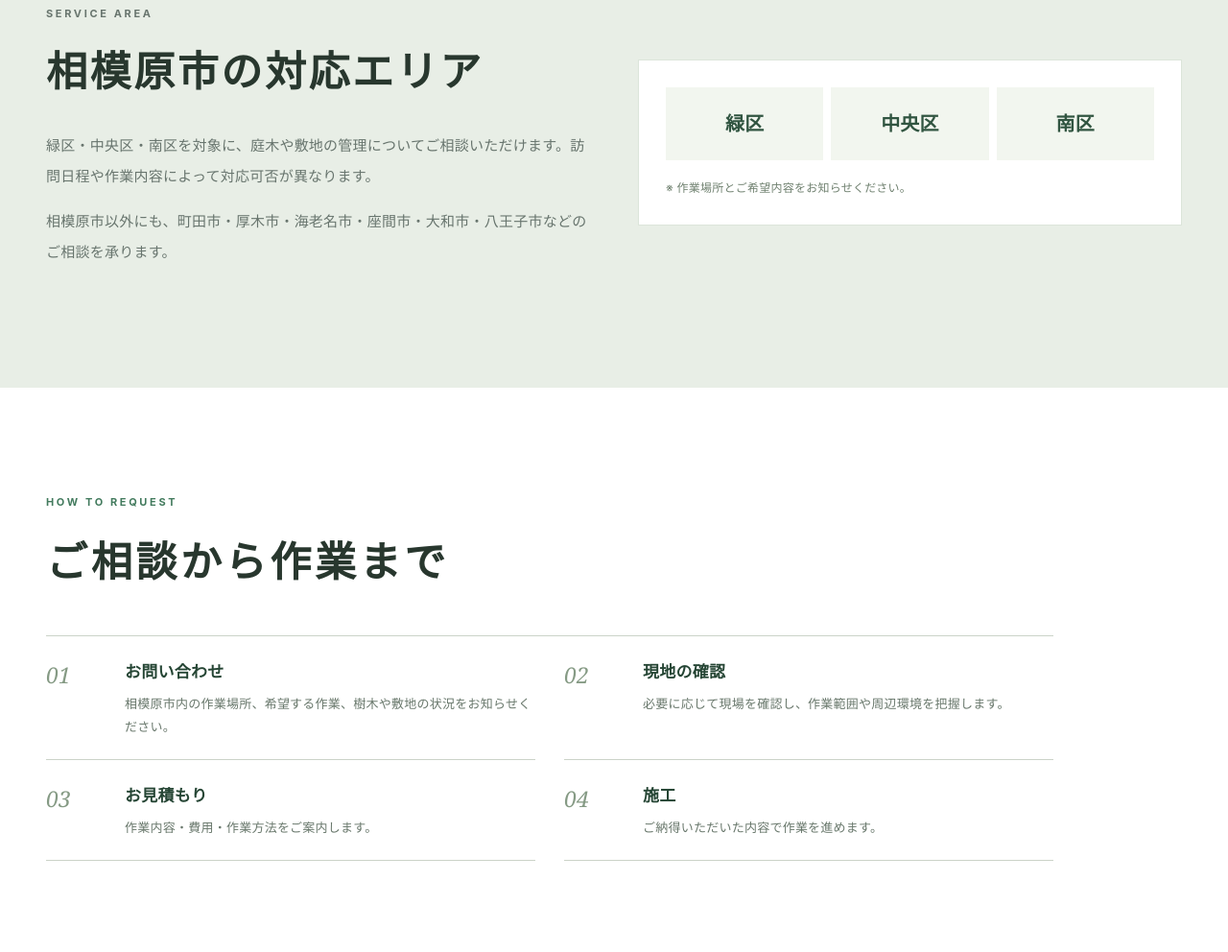
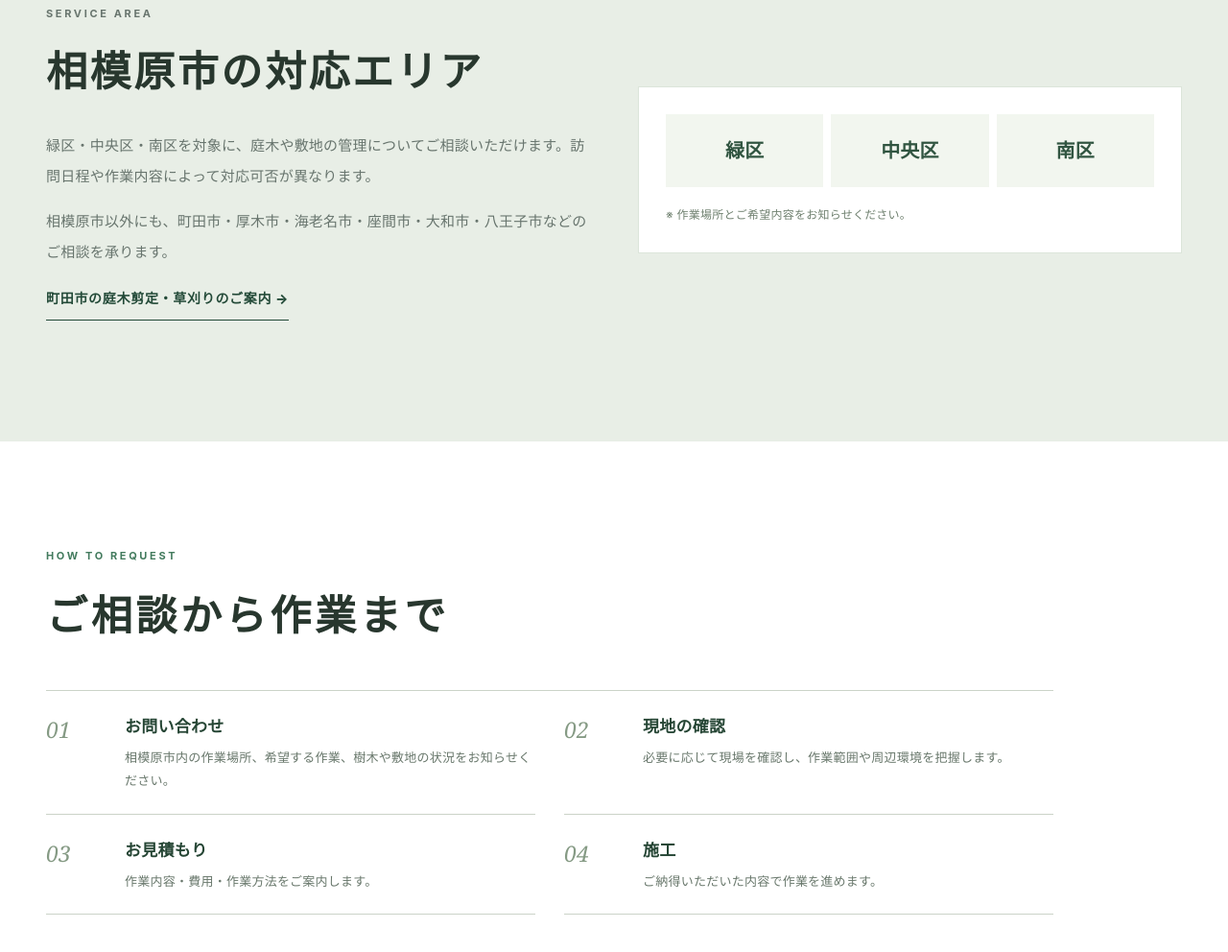
Before and after one commit to yasunari1517-stack/wiztree-website, a plain HTML site: page sagamihara.html in a window 1280 px wide. Shown: the part 3483-4475 px from the top of the page at 96% size. Drawn offline with Linux system fonts and the light colour scheme.

Commit message:
Link and index Machida service page from sagamihara.html

```diff
--- a/sagamihara.html
+++ b/sagamihara.html
@@ -53,7 +53,7 @@
 <article><a href="works.html#case-turf"><div class="local-works-photos"><img src="images/wiztree-corporate-photos-upload/new-garden-before.webp" alt="防草シート・人工芝施工前の庭" loading="lazy" width="700" height="525"><img src="images/wiztree-corporate-photos-upload/new-garden-turf.webp" alt="人工芝施工後の庭" loading="lazy" width="700" height="525"></div><h3>お庭の整理・人工芝施工</h3><span>施工前 → 施工後を見る</span></a></article>
 </div><a href="works.html" class="text-link">施工事例一覧を見る <span aria-hidden="true">→</span></a>
 </div></section>
-<section class="section local-area-section"><div class="wrap local-area-grid"><div><p class="eyebrow">SERVICE AREA</p><h2>相模原市の対応エリア</h2><p>緑区・中央区・南区を対象に、庭木や敷地の管理についてご相談いただけます。訪問日程や作業内容によって対応可否が異なります。</p><p>相模原市以外にも、町田市・厚木市・海老名市・座間市・大和市・八王子市などのご相談を承ります。</p></div><div class="local-area-list"><span>緑区</span><span>中央区</span><span>南区</span><small>※ 作業場所とご希望内容をお知らせください。</small></div></div></section>
+<section class="section local-area-section"><div class="wrap local-area-grid"><div><p class="eyebrow">SERVICE AREA</p><h2>相模原市の対応エリア</h2><p>緑区・中央区・南区を対象に、庭木や敷地の管理についてご相談いただけます。訪問日程や作業内容によって対応可否が異なります。</p><p>相模原市以外にも、町田市・厚木市・海老名市・座間市・大和市・八王子市などのご相談を承ります。<br><a class="text-link" href="machida.html">町田市の庭木剪定・草刈りのご案内 →</a></p></div><div class="local-area-list"><span>緑区</span><span>中央区</span><span>南区</span><small>※ 作業場所とご希望内容をお知らせください。</small></div></div></section>
 <section class="section local-flow-section"><div class="wrap"><div class="section-heading"><p class="eyebrow">HOW TO REQUEST</p><h2>ご相談から作業まで</h2></div>
 <ol class="editorial-flow-list local-flow-list">
 <li><span>01</span><div><h3>お問い合わせ</h3><p>相模原市内の作業場所、希望する作業、樹木や敷地の状況をお知らせください。</p></div></li>
```
